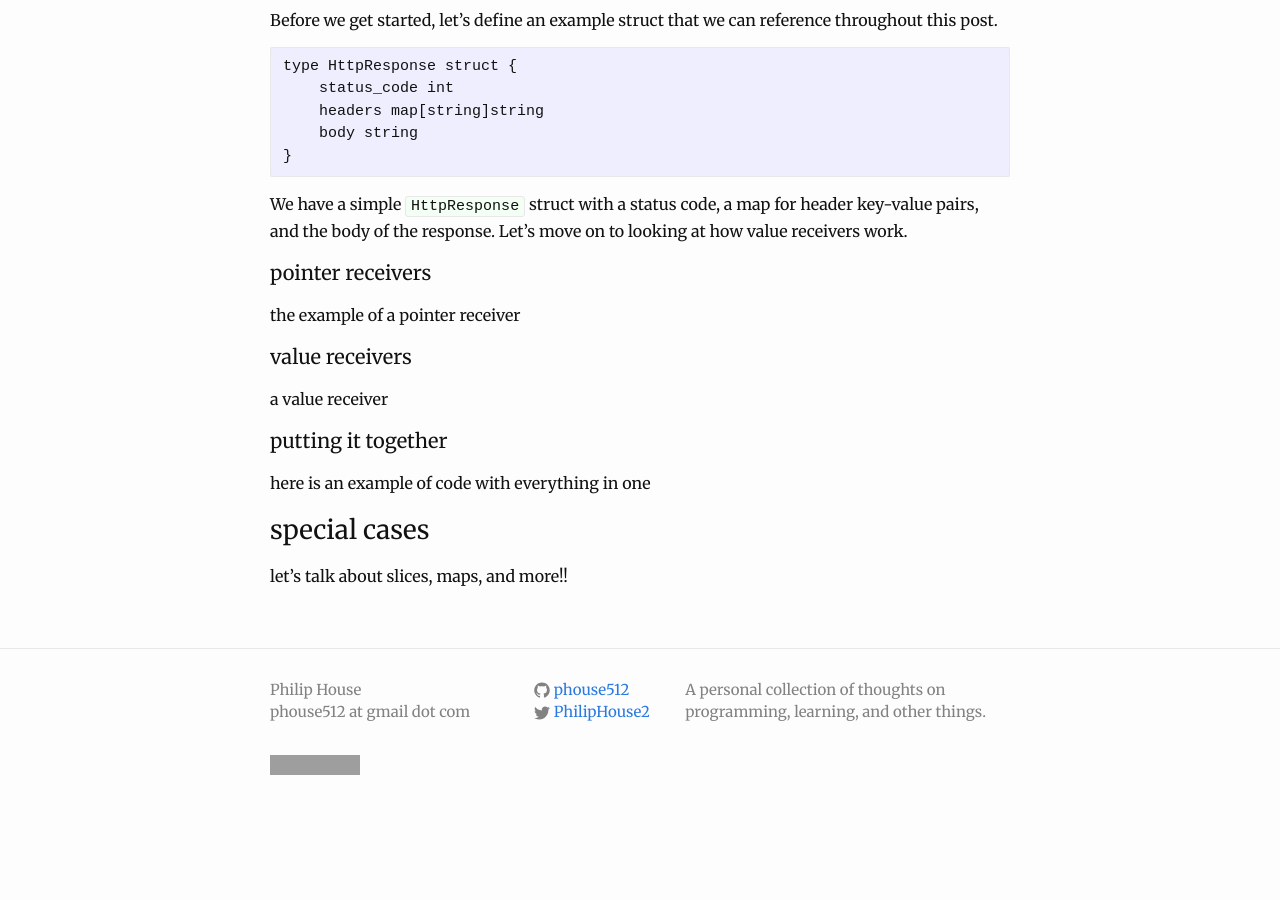
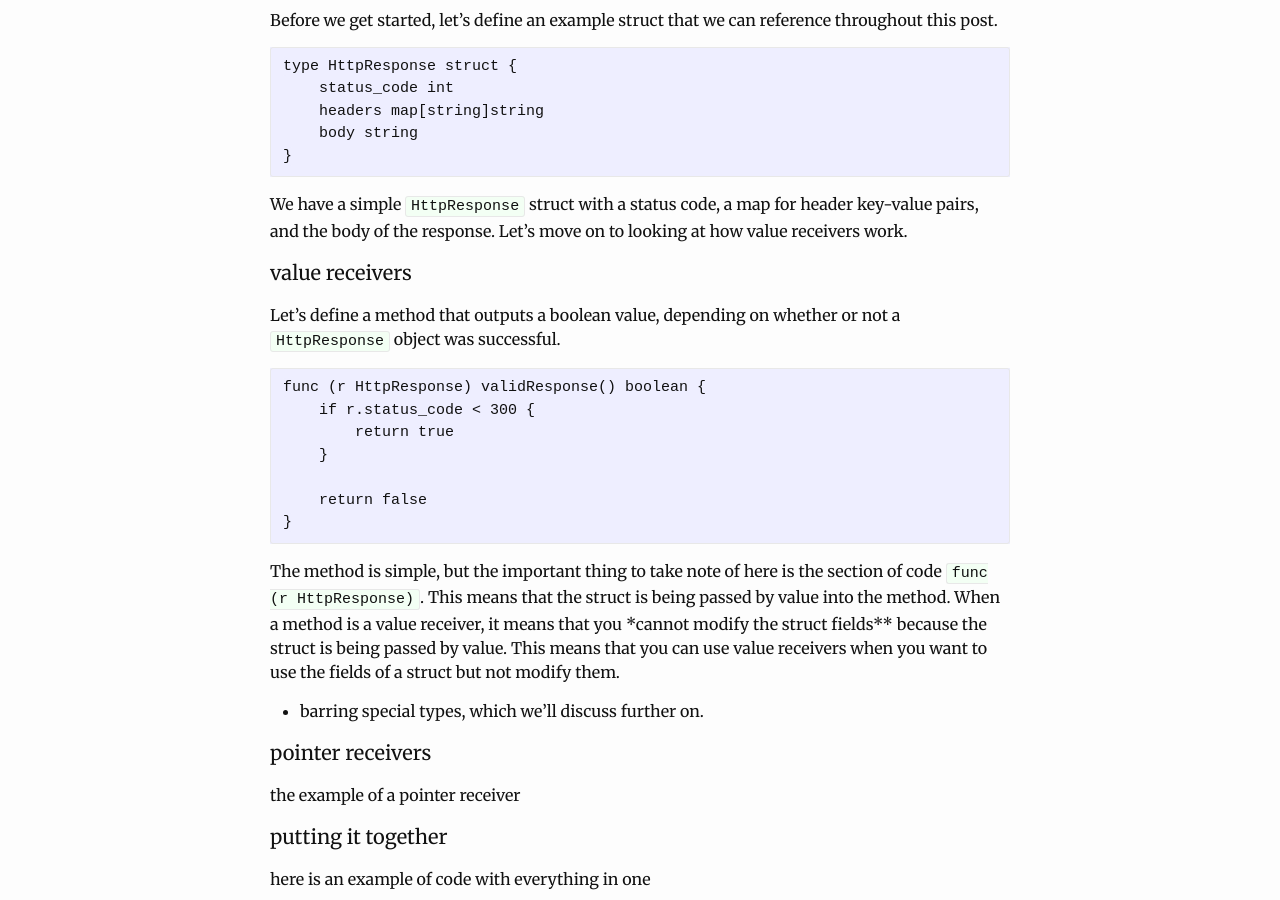
Before and after one commit to phouse512/blog, a Jekyll site: the page built from _posts/2017-01-27-go-pointer-receivers-vs-value-receivers.markdown, in a window 1280 px wide and 900 px high, scrolled down 489 px. Built offline with Jekyll 4.4.1, drawn with Linux system fonts in a browser that asks for light colours; a script that is not in the unit is left out; comment, search, counter and statistics services are not loaded; before the commit the page ends 1310 px from its top, so only the background shows below that; grey boxes are pictures that could not be loaded.

Commit message:
more examples

````diff
--- a/_posts/2017-01-27-go-pointer-receivers-vs-value-receivers.markdown
+++ b/_posts/2017-01-27-go-pointer-receivers-vs-value-receivers.markdown
@@ -33,12 +33,33 @@ We have a simple `HttpResponse` struct with a status code, a map for header
 key-value pairs, and the body of the response. Let's move on to looking at
 how value receivers work.
 
+#### value receivers
+
+Let's define a method that outputs a boolean value, depending on whether or not
+a `HttpResponse` object was successful.
+
+```
+func (r HttpResponse) validResponse() boolean {
+    if r.status_code < 300 {
+        return true
+    }
+
+    return false
+}
+```
+
+The method is simple, but the important thing to take note of here is the
+section of code `func (r HttpResponse)`. This means that the struct is being
+passed by value into the method. When a method is a value receiver, it means
+that you *cannot modify the struct fields** because the struct is being passed
+by value. This means that you can use value receivers when you want to use the
+fields of a struct but not modify them.
+
+* barring special types, which we'll discuss further on.
+
 #### pointer receivers
 the example of a pointer receiver
 
-#### value receivers
-
-a value receiver
 
 #### putting it together
 
````
